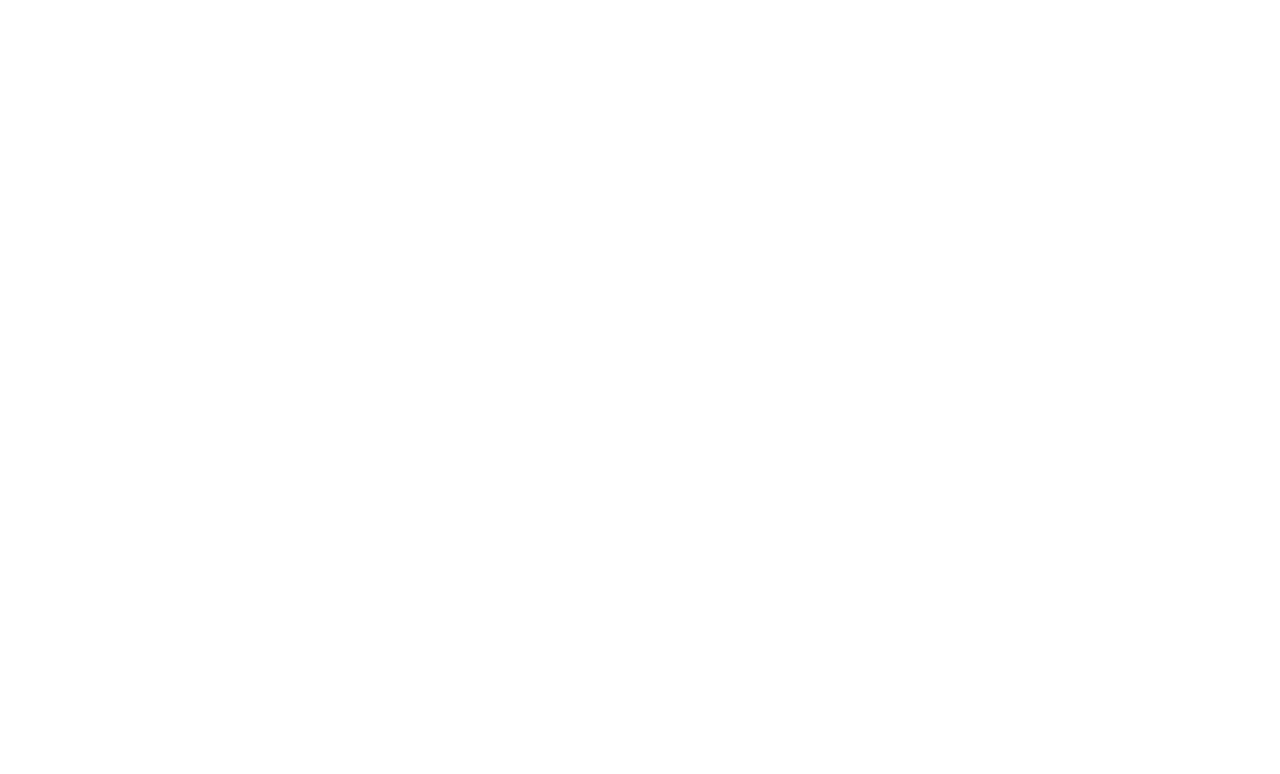
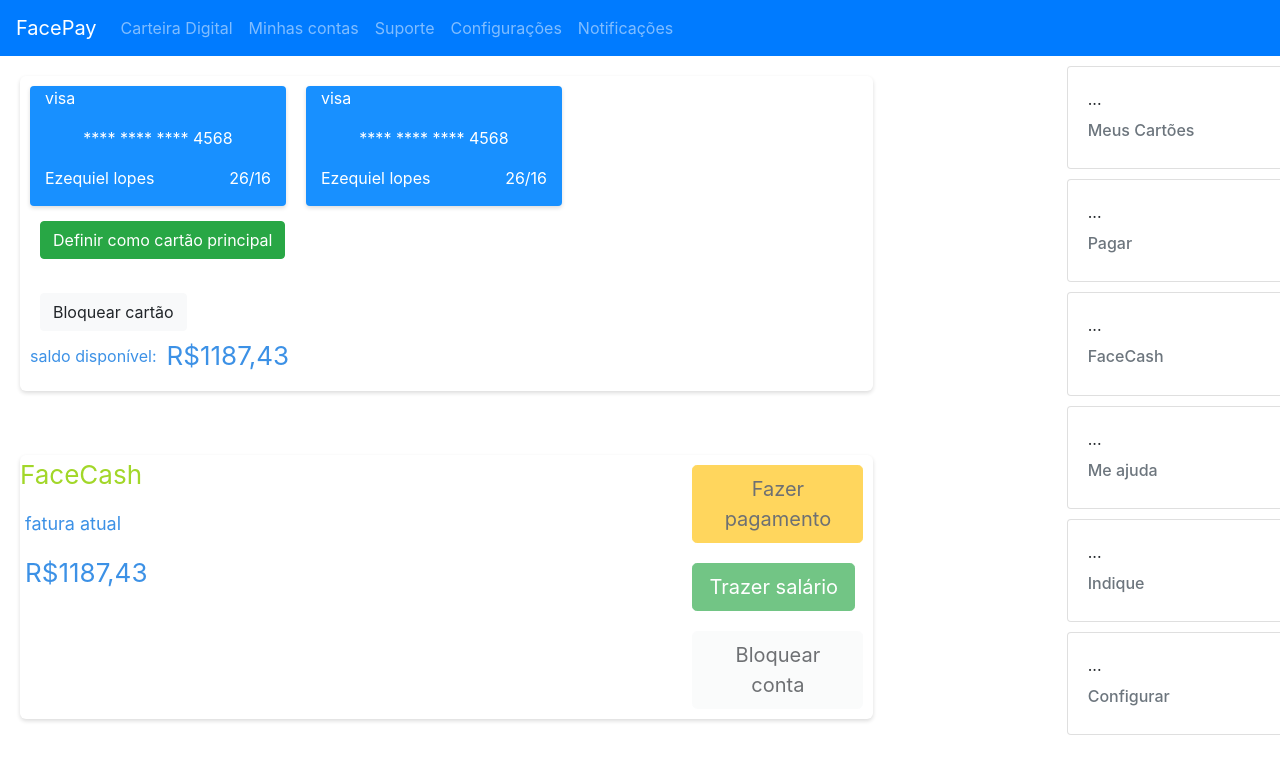
Before and after one commit to CassiusThalles/frontedn_react_test, a React (Create React App) app: page /pay in a window 1280 px wide. Shown: the top 774 px of the page. Built offline with nearby package versions, Linux system fonts and the light colour scheme.

Commit message:
edit page pay

```diff
--- a/package.json
+++ b/package.json
@@ -14,6 +14,7 @@
     "react-materialize": "^3.5.9",
     "react-router-dom": "^5.1.2",
     "react-scripts": "3.4.0",
+    "react-webcam": "^5.0.0",
     "styled-components": "^5.0.1"
   },
   "scripts": {
--- a/src/Components/header.js
+++ b/src/Components/header.js
@@ -1,6 +1,6 @@
 import React from "react";
 
-function Header() {
+function Header({ Route }) {
   return (
     <div className="headerDiv">
       <header>
@@ -29,7 +29,9 @@
           facial, sem precisar de um intermédio físico de pagamento!{" "}
         </div>
         <span className="imageButtonCadastro">
-          <a href="/cadastro">Cadastre-se</a>
+          <Route path="/cadastro" component="SignUp">
+            <a href="/cadastro">Cadastre-se</a>
+          </Route>
         </span>
       </div>
       '
--- /dev/null
+++ b/src/pages/pay/index.js
@@ -0,0 +1,90 @@
+import React, { useState } from "react";
+import { Container, Row, Col, Navbar, Nav, Button } from "react-bootstrap";
+
+import { CardMenu, CreditCard, Title, CreditButton, CardMain } from "./styles";
+
+function Pay() {
+  const [money, setMoney] = useState("1187,43");
+  return (
+    <Container style={{ margin: 0, maxWidth: "100%" }}>
+      <Row style={{ flex: 1 }}>
+        <Col style={{ margin: 0, padding: 0 }}>
+          <Navbar bg="primary" variant="dark" fixed="left">
+            <Navbar.Brand href="#home">FacePay</Navbar.Brand>
+            <Nav className="mr-auto">
+              <Nav.Link href="#home">Carteira Digital</Nav.Link>
+              <Nav.Link href="#features">Minhas contas</Nav.Link>
+              <Nav.Link href="#pricing">Suporte</Nav.Link>
+              <Nav.Link href="#pricing">Configurações</Nav.Link>
+              <Nav.Link href="#pricing">Notificações</Nav.Link>
+            </Nav>
+          </Navbar>
+          <Row style={{ margin: 0, maxWidth: "100%" }}>
+            <Col xs={10} style={{ margin: 0, padding: 0 }}>
+              <CardMain>
+                <Row style={{ paddingLeft: 15 }}>
+                  <CreditCard
+                    brand="visa"
+                    number="4568"
+                    name="Ezequiel lopes"
+                    expires="26/16"
+                  />
+                  <CreditCard
+                    brand="visa"
+                    number="4568"
+                    name="Ezequiel lopes"
+                    expires="26/16"
+                  />
+                </Row>
+                <Col>
+                  <CreditButton text="Definir como cartão principal" color />
+                  <br />
+                  <CreditButton text="Bloquear cartão" />
+                </Col>
+                <div style={{ marginLeft: 20 }}>
+                  <Row style={{ alignItems: "center", margin: "0 15" }}>
+                    <Title size={16}>saldo disponível: </Title>
+                    <Title size={26}>R${money}</Title>
+                  </Row>
+                </div>
+              </CardMain>
+
+              <br />
+              <CardMain>
+                <Row>
+                  <Col xs={9}>
+                    <p style={{ color: "#A2D729", fontSize: 26 }}>FaceCash</p>
+                    <Title size={18}>fatura atual</Title>
+                    <Title size={26}>R${money}</Title>
+                  </Col>
+                  <Col xs={3}>
+                    <Button variant="warning" size="lg" disabled style={{margin: 10}}>
+                      Fazer pagamento
+                    </Button>
+                    <Button variant="success" size="lg" disabled style={{margin: 10}}>
+                      Trazer salário
+                    </Button>
+                    <Button variant="light" size="lg" disabled style={{margin: 10}}>
+                      Bloquear conta
+                    </Button>
+                  </Col>
+                </Row>
+              </CardMain>
+            </Col>
+
+            <Col xl={1} style={{ margin: 0, padding: 0 }}>
+              <CardMenu Subtitle="Meus Cartões" Text="..." />
+              <CardMenu Subtitle="Pagar" Text="..." />
+              <CardMenu Subtitle="FaceCash" Text="..." />
+              <CardMenu Subtitle="Me ajuda" Text="..." />
+              <CardMenu Subtitle="Indique" Text="..." />
+              <CardMenu Subtitle="Configurar" Text="..." />
+            </Col>
+          </Row>
+        </Col>
+      </Row>
+    </Container>
+  );
+}
+
+export default Pay;
--- /dev/null
+++ b/src/pages/pay/styles.js
@@ -0,0 +1,105 @@
+import React from "react";
+import styled from "styled-components";
+import { Card, Button } from "react-bootstrap";
+
+export function CardMenu({ Subtitle, Text }) {
+  let Container = styled.div`
+    margin: 10px 0px;
+    align-items: center;
+    justify-content: center;
+  `;
+  return (
+    <Container>
+      <Card style={{ width: "14rem" }}>
+        <Card.Body>
+          <div style={{ alignItems: "center", justifyContent: "center" }}>
+            <Card.Text>{Text}</Card.Text>
+            <Card.Subtitle className="mb-2 text-muted">
+              {Subtitle}
+            </Card.Subtitle>
+          </div>
+        </Card.Body>
+      </Card>
+    </Container>
+  );
+}
+
+export function CreditCard({ brand, number, name, expires }) {
+  let Container = styled.div`
+    background: #1890ff;
+    margin: 10px 10px;
+    box-shadow: 0px 2px 4px rgba(0, 0, 0, 0.14);
+    border-radius: 4px;
+    width: 16rem;
+  `;
+
+  let Brand = styled.p`
+    padding-left: 15px;
+    color: #fff;
+  `;
+  let Number = styled.p`
+    color: #fff;
+  `;
+  let Name = styled.p`
+    padding-left: 15px;
+    color: #fff;
+  `;
+  let Expires = styled.p`
+    padding-right: 15px;
+    color: #fff;
+  `;
+
+  return (
+    <Container>
+      <Brand>{brand}</Brand>
+      <div style={{ display: "flex", justifyContent: "center" }}>
+        <Number>**** **** **** {number}</Number>
+      </div>
+      <div
+        style={{
+          display: "flex",
+          flexDirection: "row",
+          margin: 0,
+          padding: 0,
+          justifyContent: "space-between"
+        }}
+      >
+        <Name>{name}</Name>
+        <Expires>{expires}</Expires>
+      </div>
+    </Container>
+  );
+}
+
+export const Title = styled.p`
+  color: #3c91e6;
+  padding: 0px 5px;
+  font-size: ${props => props.size}px;
+`;
+
+export function CreditButton({ color, text }) {
+  let CreditButton = styled.div`
+    display: flex;
+    justify-content: center;
+    align-items: center;
+    border-radius: 4px;
+    width: 300px;
+    height: 40px;
+    background: ${color ? "#FA824C" : "#fff"};
+  `;
+  let Text = styled.p`
+    color: ${color ? "#fff" : "#000"};
+  `;
+  return (
+    <div style={{ padding: 5 }}>
+      <Button variant={color ? "success" : "light "}>{text}</Button>
+    </div>
+  );
+}
+
+export const CardMain = styled.div`
+  border-radius: 6px;
+  margin: 20px;
+  box-shadow: 0px 2px 4px rgba(0, 0, 0, 0.14);
+  max-width: 80%;
+`;
--- /dev/null
+++ b/src/pages/recognizer/index.js
@@ -0,0 +1,19 @@
+import React, { useState } from "react";
+import { Container } from "react-bootstrap";
+import Webcam from "react-webcam";
+
+function Pay() {
+  const [face, setFace] = useState("");
+  return (
+    <Container style={{ margin: 0, maxWidth: "100%", alignItems: "center", justifyContent: "center" }}>
+      <Webcam
+        ref={setFace}
+        screenshotFormat="image/jpeg"
+        height={720}
+        width={1280}
+      />
+    </Container>
+  );
+}
+
+export default Pay;
--- a/src/pages/routes.js
+++ b/src/pages/routes.js
@@ -4,6 +4,8 @@
 
 import Home from "./home";
 import SignUp from "./signup";
+import Pay from "./pay";
+import Recognizer from "./recognizer";
 
 export default function Routes() {
   return (
@@ -11,6 +13,8 @@
       <Switch>
         <Route path="/" exact component={Home} />
         <Route path="/cadastro" component={SignUp} />
+        <Route path="/pay" component={Pay} />
+        <Route path="/recognizer" component={Recognizer} />
       </Switch>
     </BrowserRouter>
   );
--- a/src/pages/signup/index.js
+++ b/src/pages/signup/index.js
@@ -5,9 +5,7 @@
   Col,
   Image,
   InputGroup,
-  FormControl,
-  ButtonToolbar,
-  Button
+  FormControl
 } from "react-bootstrap";
 
 import {
@@ -15,7 +13,10 @@
   ContainerImg,
   TitleFacePay,
   PhotoCard,
-  ContainerCard
+  ContainerCard,
+  ButtonNext,
+
+  InputDuple
 } from "./styles";
 
 import ImageSignUp from "../../images/image9.png";
@@ -33,14 +34,9 @@
         <Col xl={7}>
           <ContainerCard>
             <Title>Dados pessoais</Title>
-            <InputGroup className="mb-3">
-              <FormControl placeholder="Nome" />
-              <FormControl placeholder="Sobrenome" />
-            </InputGroup>
-            <InputGroup className="mb-3">
-              <FormControl placeholder="Data nascimento" />
-              <FormControl placeholder="CPF" />
-            </InputGroup>
+            <InputDuple text1="Nome" text2="Sobrenome" />
+            <InputDuple text1="CPF" text2="Data de Nascimento" />
+
             <PhotoCard text="Envie a foto do seu documento" />
           </ContainerCard>
           <ContainerCard>
@@ -73,11 +69,7 @@
             </InputGroup>
             <PhotoCard text="Envie a foto do seu comprovante de residência" />
 
-            <ButtonToolbar>
-              <Button variant="primary" size="lg" active>
-                Próximo
-              </Button>
-            </ButtonToolbar>
+            <ButtonNext text="Próximo"/>
           </ContainerCard>
         </Col>
       </Row>
--- a/src/pages/signup/styles.js
+++ b/src/pages/signup/styles.js
@@ -2,6 +2,12 @@
 import styled from "styled-components";
 import Logo from "../../images/PhotoUpload.svg";
 
+import {
+  ButtonToolbar,
+  Button,
+  InputGroup,
+  FormControl
+} from "react-bootstrap";
 
 export const ContainerImg = styled.div`
   display: flex;
@@ -69,3 +75,22 @@
     </Container>
   );
 }
+
+export function ButtonNext({ text }) {
+  return (
+    <ButtonToolbar>
+      <Button variant="primary" size="lg" active>
+        {text}
+      </Button>
+    </ButtonToolbar>
+  );
+}
+
+export function InputDuple({ text1, text2 }) {
+  return (
+    <InputGroup className="mb-3">
+      <FormControl placeholder={text1} />
+      <FormControl placeholder={text2} />
+    </InputGroup>
+  );
+}
```
Also changed, not shown: src/pages/recognizer/styles.js (added), 1 other file (tests, documents, lock files or other folders).
